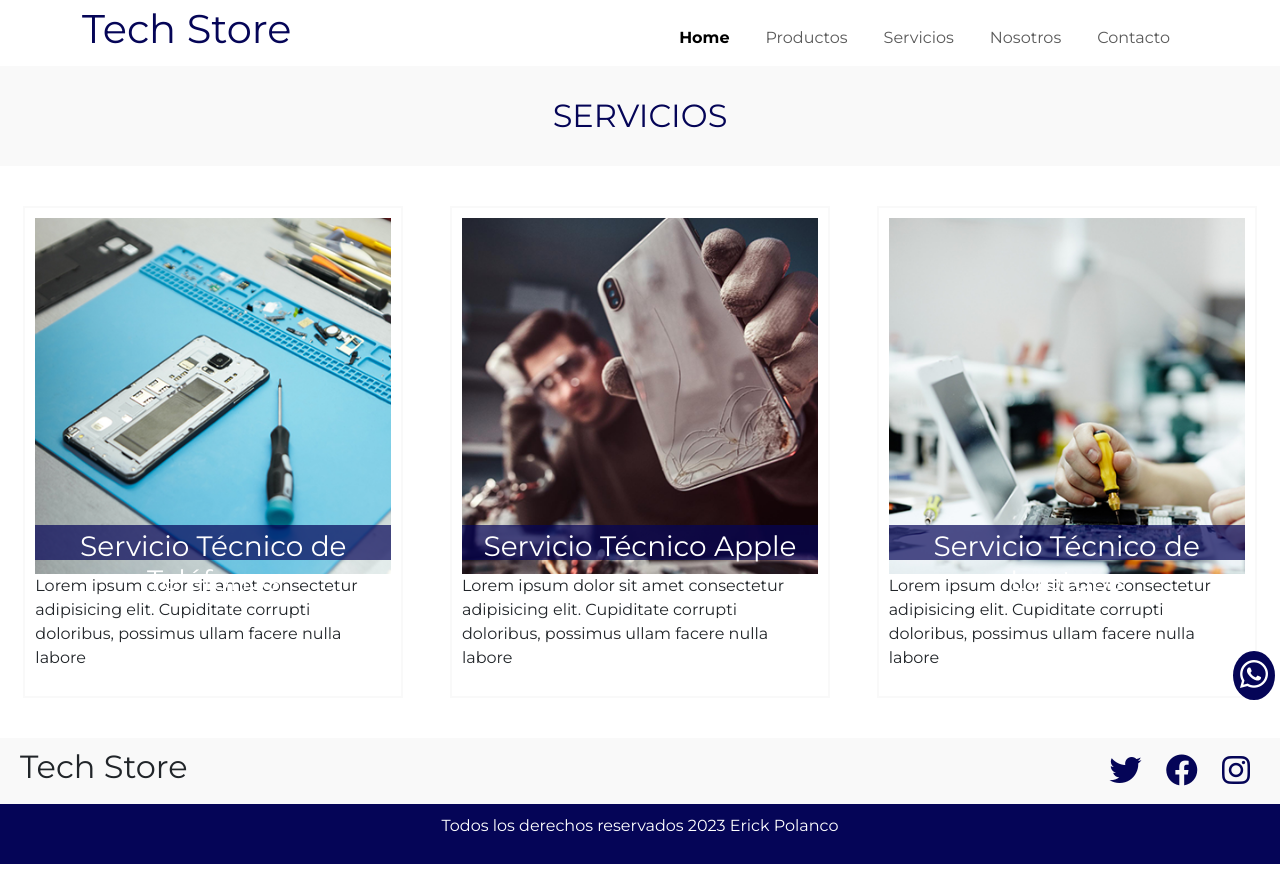
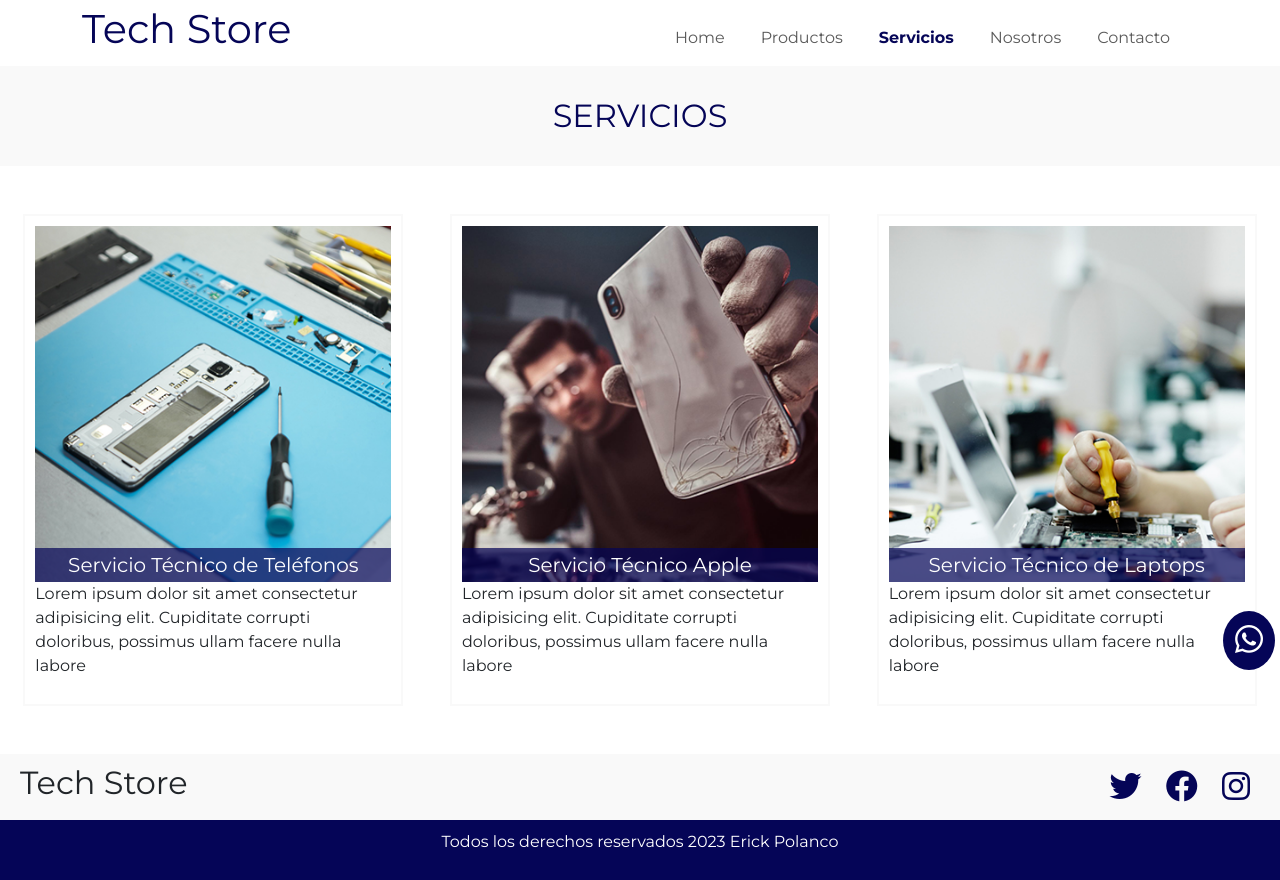
Before and after one commit to erickpolancodev/proyecto-erick-polanco-comision-46885, a plain HTML site: page pages/servicios.html in a window 1280 px wide. Drawn offline with nearby package versions, Linux system fonts and the light colour scheme.

Commit message:
Cambios en el menú de todas las pages arreglando el estado active y hover, arreglo del boton fixed de whatsapp

```diff
--- a/css/style.css
+++ b/css/style.css
@@ -10,13 +10,6 @@ body {
     line-height: 1.5;
 }
 /*------------HEADER--------------*/
-header {
-    /*display: flex;
-    justify-content: space-between;
-    align-items: center;
-    padding: 10px;
-    flex-wrap: wrap;*/
-}
 header h1{
     font-size: 40px;
     color: #050557;
@@ -35,8 +28,8 @@ header nav ul li a {
     margin: 5px 10px 5px 10px;
 }
 header nav ul a.active, header nav ul li a:hover{
-    color: #050557;
-    font-weight: bold;
+    color: #050557 !important;
+    font-weight: 600;
 }
 /*------------MAIN--------------*/
 .hero{
@@ -120,11 +113,11 @@ header nav ul a.active, header nav ul li a:hover{
 }
 .fixed{
     position: fixed;
-    bottom: 100px;
+    bottom: 130px;
     right: 5px;
     background-color: #050557;
     border-radius: 50%;
-    padding: 7px;
+    padding: 12px;
 
 }
 .fixed a{
@@ -151,13 +144,14 @@ header nav ul a.active, header nav ul li a:hover{
 
 .contenedor-servicios .item h3{
     width: 100%;
-    height: 35px;
+    height: auto;
     padding: 5px;
     text-align: center;
     position: absolute;
-    bottom: 6px;
+    bottom: 0px;
     background-color: rgba(5, 5, 87, 0.7);
     color: white;
+    font-size: 20px;
 }
 .contenedor-servicios .item img{
     width: 100%;
--- a/pages/servicios.html
+++ b/pages/servicios.html
@@ -22,13 +22,13 @@
                 <div class="collapse navbar-collapse" id="navbarSupportedContent">
                     <ul class="navbar-nav ms-auto mb-2 mb-lg-0">
                         <li class="nav-item">
-                            <a class="nav-link active" aria-current="page" href="../index.html">Home</a>
+                            <a class="nav-link" aria-current="page" href="../index.html">Home</a>
                         </li>
                         <li class="nav-item">
                             <a class="nav-link" href="./productos.html">Productos</a>
                         </li>
                         <li class="nav-item">
-                            <a class="nav-link" href="./servicios.html">Servicios</a>
+                            <a class="nav-link active" href="./servicios.html">Servicios</a>
                         </li>
                         <li class="nav-item">
                             <a class="nav-link" href="./nosotros.html">Nosotros</a>
@@ -47,28 +47,28 @@
         </section>
 
         <section class="contenedor-servicios">
-            <div class="item">
+            <div class="item my-2">
                 <div class="img-servicio">
                     <img src="../img/servicio-telefonos.png" alt="">
-                    <h3>Servicio Técnico de Teléfonos</h3>
+                    <h3 class="mb-0">Servicio Técnico de Teléfonos</h3>
                 </div>
                 <div class="txt-servicio">
                     <p>Lorem ipsum dolor sit amet consectetur adipisicing elit. Cupiditate corrupti doloribus, possimus ullam facere nulla labore</p>
                 </div>
             </div>
-            <div class="item">
+            <div class="item my-2">
                 <div class="img-servicio">
                     <img src="../img/servicio-apple.png" alt="">
-                    <h3>Servicio Técnico Apple</h3>
+                    <h3 class="mb-0">Servicio Técnico Apple</h3>
                 </div>
                 <div class="txt-servicio">
                     <p>Lorem ipsum dolor sit amet consectetur adipisicing elit. Cupiditate corrupti doloribus, possimus ullam facere nulla labore</p>
                 </div>
             </div>
-            <div class="item">
+            <div class="item my-2">
                 <div class="img-servicio">
                     <img src="../img/servicio-laptop.png" alt="">
-                    <h3>Servicio Técnico de Laptops</h3>
+                    <h3 class="mb-0">Servicio Técnico de Laptops</h3>
                 </div>
                 <div class="txt-servicio">
                     <p>Lorem ipsum dolor sit amet consectetur adipisicing elit. Cupiditate corrupti doloribus, possimus ullam facere nulla labore</p>
```
Also changed, not shown: pages/contacto.html (+2 -2 lines), pages/nosotros.html (+2 -2 lines), pages/productos.html (+2 -2 lines).
